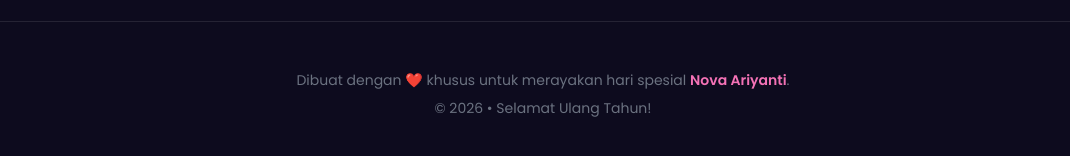
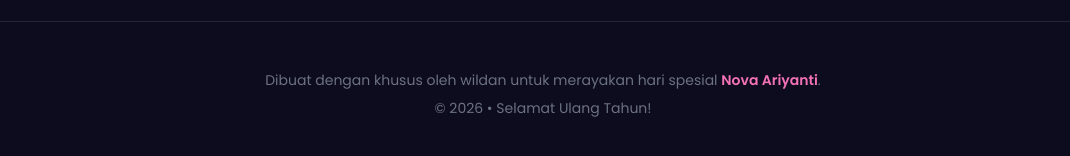
Before and after one commit to Muhamadwildan018/happy-birthday-nova, a plain HTML site: page index.html in a window 1280 px wide. Shown: the part 3161-3317 px from the top of the page, without its empty margins (97-1167 px from the left). Drawn offline with nearby package versions, Linux system fonts and the light colour scheme; a web font is replaced by a local one.

Commit message:
index.html

```diff
--- a/index.html
+++ b/index.html
@@ -312,7 +312,7 @@
 
     <!-- FOOTER -->
     <footer class="py-12 text-center text-gray-500 border-t border-white/10 relative z-10 text-sm">
-        <p class="mb-2">Dibuat dengan ❤️ khusus untuk merayakan hari spesial <span class="text-pink-400 font-semibold">Nova Ariyanti</span>.</p>
+        <p class="mb-2">Dibuat dengan khusus oleh wildan untuk merayakan hari spesial <span class="text-pink-400 font-semibold">Nova Ariyanti</span>.</p>
         <p>© 2026 • Selamat Ulang Tahun!</p>
     </footer>
 
```
